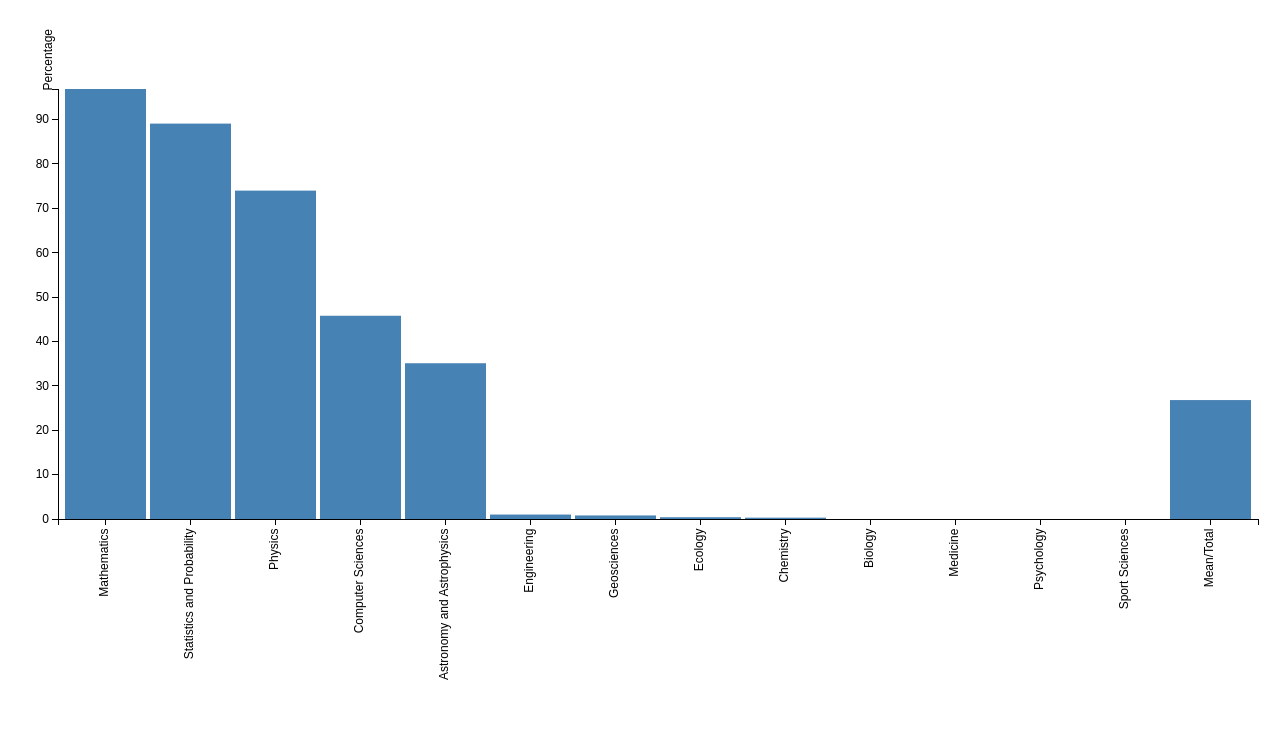
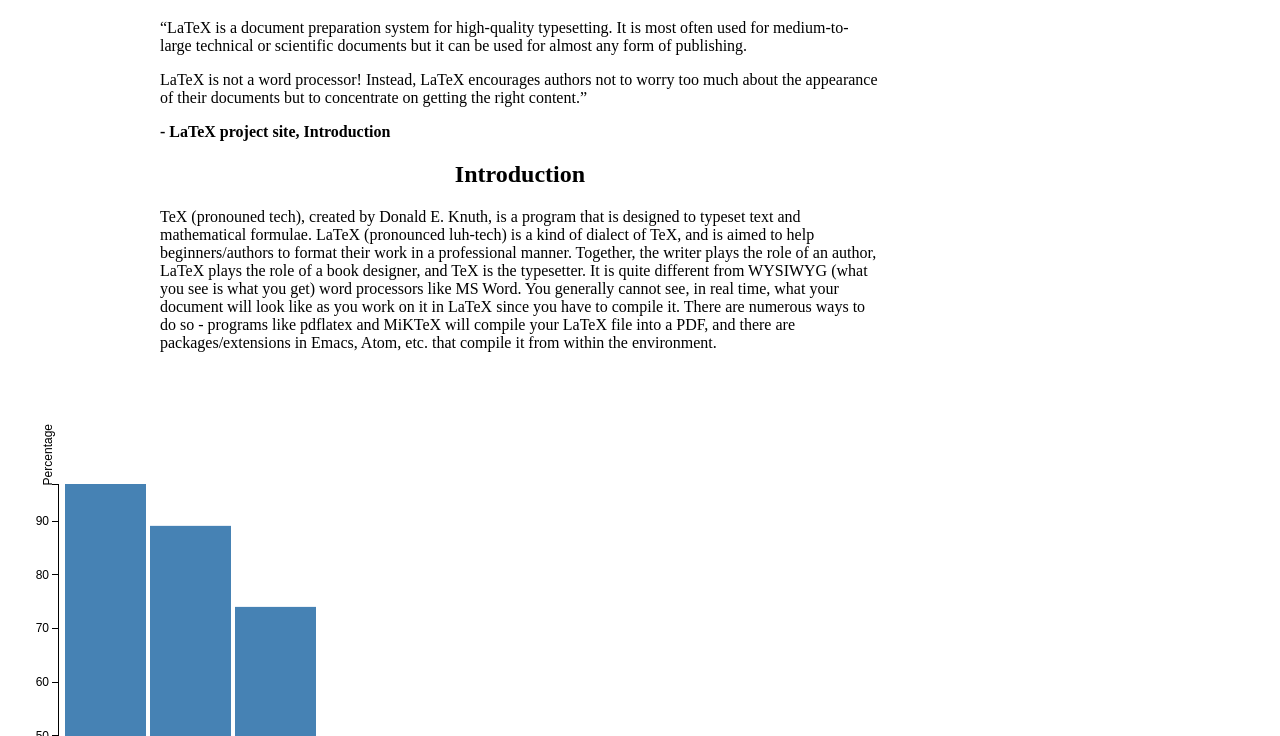
Before and after one commit to jso123450/LaTeX_Presentation, a plain HTML site: page website/templates/index.html in a window 1280 px wide. Shown: the part 61-797 px from the top of the page. Drawn offline with nearby package versions, Linux system fonts and the light colour scheme; files that its build step writes are made by us from their sources.

Commit message:
added intro

```diff
--- a/website/static/canweeatlatex.js
+++ b/website/static/canweeatlatex.js
@@ -19,13 +19,13 @@ var percents = fields.map(function(key) {
 // Bar Graph
 
 // The initial variable setup
-var margin_top = 70;
+var margin_top = 80;
 var margin_bottom = 200;
 var margin_right = 50;
 var margin_left = 50;
 
 var bar_width = 1300 - margin_left - margin_right;
-var bar_height = 700 - margin_top - margin_bottom;
+var bar_height = 800 - margin_top - margin_bottom;
 
 // Ordinal for discrete (candidate names) domain
 var x = d3.scale.ordinal()
--- a/website/templates/index.html
+++ b/website/templates/index.html
@@ -9,16 +9,37 @@
 
   <body>
     <h1 align="center"> LaTeX </h1>
-    <barchart></barchart>
     <div class="column">
       <p>
-	&ldquo;LaTeX is a document preparation system for high-quality typesetting. It is most often used for medium-to-large technical or scientific documents but it can be used for almost any form of publishing.
+	&ldquo;LaTeX is a document preparation system for high-quality typesetting.
+	It is most often used for medium-to-large technical or scientific documents
+	but it can be used for almost any form of publishing.
       </p>
       <p>
-	LaTeX is not a word processor! Instead, LaTeX encourages authors not to worry too much about the appearance of their documents but to concentrate on getting the right content.&rdquo;
+	LaTeX is not a word processor! Instead, LaTeX encourages authors not to
+	worry too much about the appearance of their documents but to concentrate
+	on getting the right content.&rdquo;
       </p>
       <b>- LaTeX project site, Introduction</b>
+      <h2 align="center"> Introduction </h2>
+      <p>
+	TeX (pronouned tech), created by Donald E. Knuth, is a program
+	that is designed to typeset text and mathematical formulae.
+	LaTeX (pronounced luh-tech) is a kind of dialect of TeX, and is aimed
+	to help beginners/authors to format their work in a professional manner.
+	Together, the writer plays the role of an author, LaTeX plays the role of
+	a book designer, and TeX is the typesetter. It is quite different from
+	WYSIWYG (what you see is what you get) word processors like MS Word.
+	You generally cannot see, in real time, what your document will look like as
+	you work on it in LaTeX since you have to compile it.
+	There are numerous ways to do so - programs like pdflatex and MiKTeX will
+	compile your LaTeX file into a PDF, and there are packages/extensions
+	in Emacs, Atom, etc. that compile it from within the environment.
+      </p>
     </div>
+    <br>
+    <br>
+    <barchart></barchart>
 
   </body>
   <script src="https://cdnjs.cloudflare.com/ajax/libs/d3/3.5.16/d3.js" charset="utf-8"></script>
```
